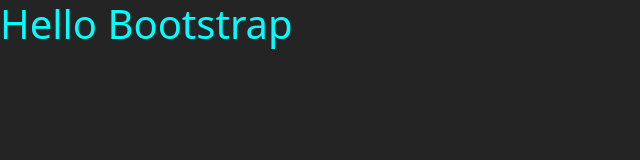
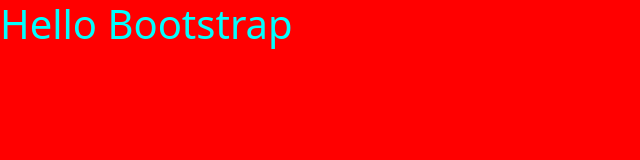
Before and after one commit to Patryk-1998/node-repo, a website: page index.html in a window 1280 px wide. Shown: the whole page, without its empty margins (0-640 px from the left). Drawn offline with nearby package versions, Linux system fonts and the light colour scheme.

Commit message:
css changes

```diff
--- a/css/style.css
+++ b/css/style.css
@@ -1,5 +1,5 @@
 body {
-  background-color: rgb(36 36 36);
+  background-color: rgb(255, 0, 0);
 }
 
 h1 {
```
